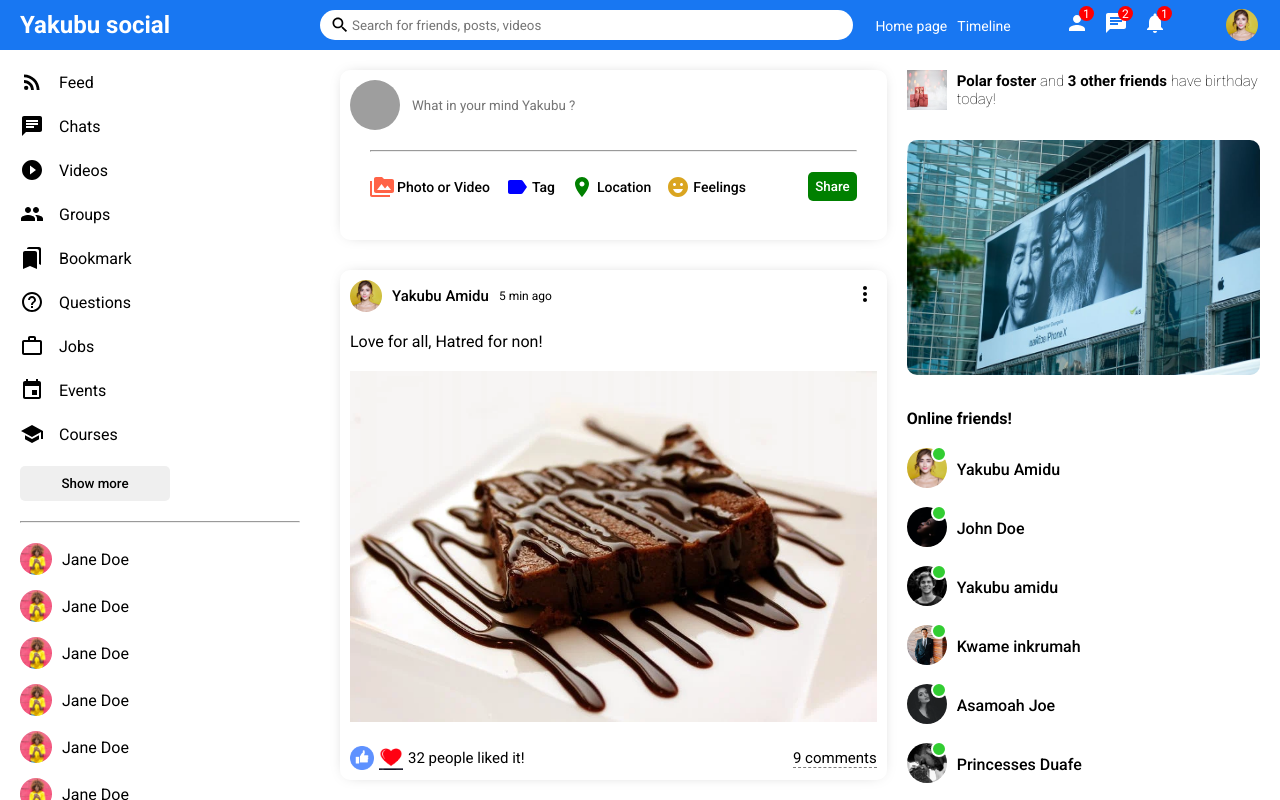
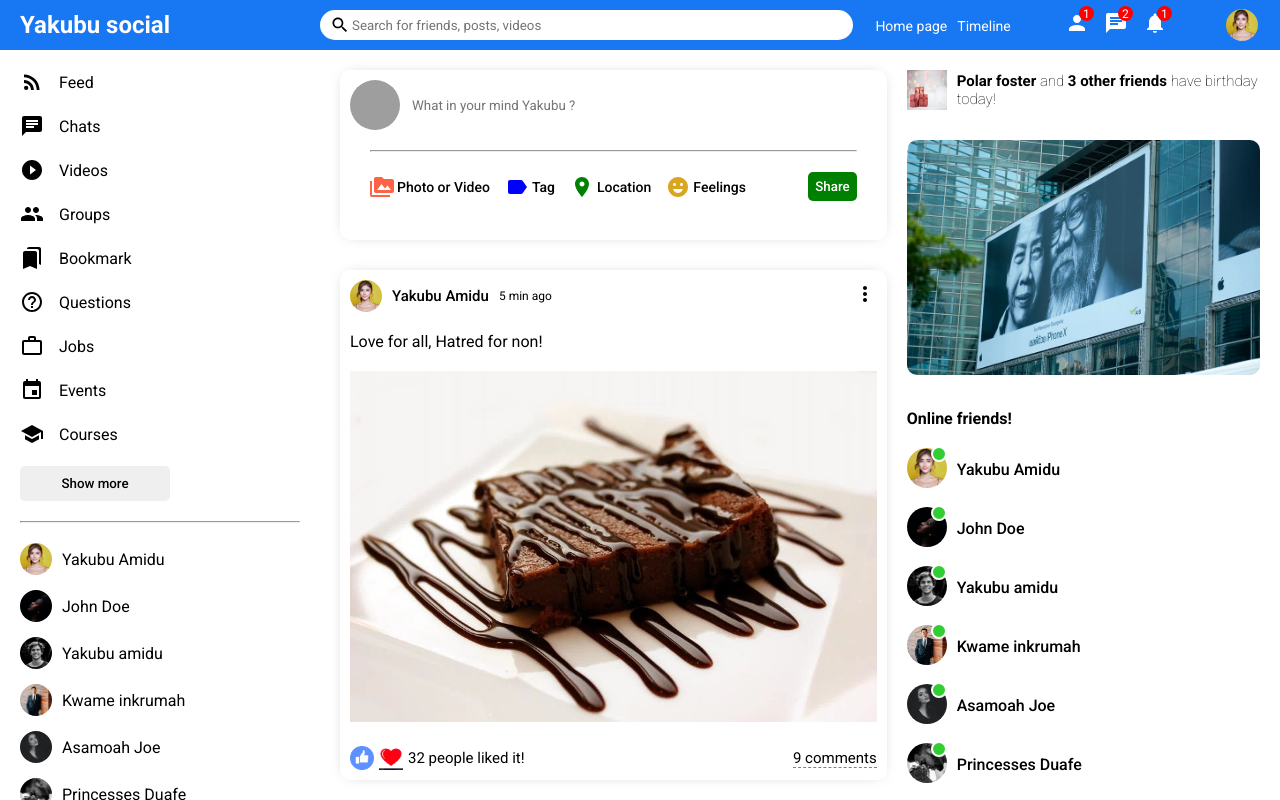
Before and after one commit to YakubuAmidu/yakubu-social-media-1, a React (Create React App) app: page / in a window 1280 px wide. Shown: the top 800 px of the page. Built offline with nearby package versions, Linux system fonts and the light colour scheme; grey boxes are pictures that could not be loaded.

Commit message:
Initial commit

```diff
--- /dev/null
+++ b/src/components/CloseFriends/CloseFriends.js
@@ -0,0 +1,10 @@
+import './CloseFriends.scss';
+
+export default function CloseFriends({ user }) {
+  return (
+    <li className="sidebarFriend">
+    <img className="sidebarFriendImg" src={user.profilePicture} alt="img" />
+    <span className="sidebarFriendName">{user.username}</span>
+  </li>
+  )
+}
--- /dev/null
+++ b/src/components/CloseFriends/CloseFriends.scss
@@ -0,0 +1,13 @@
+.sidebarFriend {
+  display: flex;
+  align-items: center;
+  margin-bottom: 15px;
+};
+
+.sidebarFriendImg {
+  width: 32px;
+  height: 32px;
+  border-radius: 50%;
+  object-fit: cover;
+  margin-right: 10px;
+}
--- a/src/components/Sidebar/Sidebar.js
+++ b/src/components/Sidebar/Sidebar.js
@@ -9,6 +9,9 @@ import Group from '@mui/icons-material/Group';
 import PlayCircleFilled from '@mui/icons-material/PlayCircleFilled';
 import Event from '@mui/icons-material/Event';
 import School from '@mui/icons-material/School';
+
+import { Users } from '../DummyData/DummyData';
+import CloseFriends from '../CloseFriends/CloseFriends';
 
 export default function Sidebar() {
   return (
@@ -65,40 +68,11 @@ export default function Sidebar() {
         <button className='sidebarButton'>Show more</button>
         <hr className='sidebarHr' />
         <ul className="sidebarFriendList">
-          <li className="sidebarFriend">
-            <img className="sidebarFriendImg" src="/assets/persons/profile-11.png" alt="img" />
-            <span className="sidebarFriendName">Jane Doe</span>
-          </li>
-
-          <li className="sidebarFriend">
-            <img className="sidebarFriendImg" src="/assets/persons/profile-11.png" alt="img" />
-            <span className="sidebarFriendName">Jane Doe</span>
-          </li>
-
-          <li className="sidebarFriend">
-            <img className="sidebarFriendImg" src="/assets/persons/profile-11.png" alt="img" />
-            <span className="sidebarFriendName">Jane Doe</span>
-          </li>
-
-          <li className="sidebarFriend">
-            <img className="sidebarFriendImg" src="/assets/persons/profile-11.png" alt="img" />
-            <span className="sidebarFriendName">Jane Doe</span>
-          </li>
-
-          <li className="sidebarFriend">
-            <img className="sidebarFriendImg" src="/assets/persons/profile-11.png" alt="img" />
-            <span className="sidebarFriendName">Jane Doe</span>
-          </li>
-
-          <li className="sidebarFriend">
-            <img className="sidebarFriendImg" src="/assets/persons/profile-11.png" alt="img" />
-            <span className="sidebarFriendName">Jane Doe</span>
-          </li>
-
-          <li className="sidebarFriend">
-            <img className="sidebarFriendImg" src="/assets/persons/profile-11.png" alt="img" />
-            <span className="sidebarFriendName">Jane Doe</span>
-          </li>
+         {
+          Users.map((u) => (
+            <CloseFriends user={u} key={u.id}/>
+          ))
+         }
         </ul>
       </div>
     </div>
--- a/src/components/Sidebar/Sidebar.scss
+++ b/src/components/Sidebar/Sidebar.scss
@@ -55,17 +55,3 @@
   margin: 0;
   list-style: none;
 };
-
-.sidebarFriend {
-  display: flex;
-  align-items: center;
-  margin-bottom: 15px;
-};
-
-.sidebarFriendImg {
-  width: 32px;
-  height: 32px;
-  border-radius: 50%;
-  object-fit: cover;
-  margin-right: 10px;
-}
```
